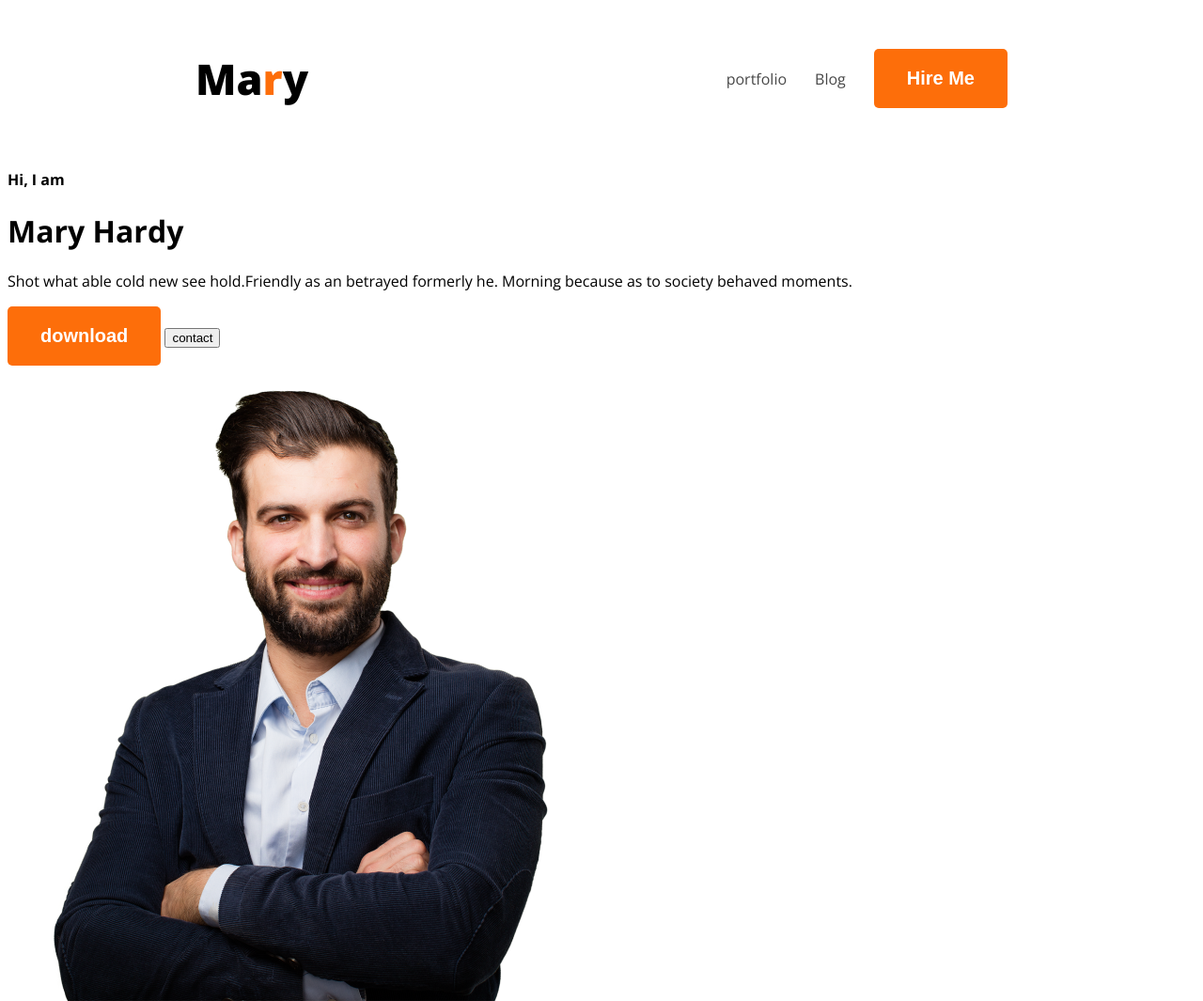
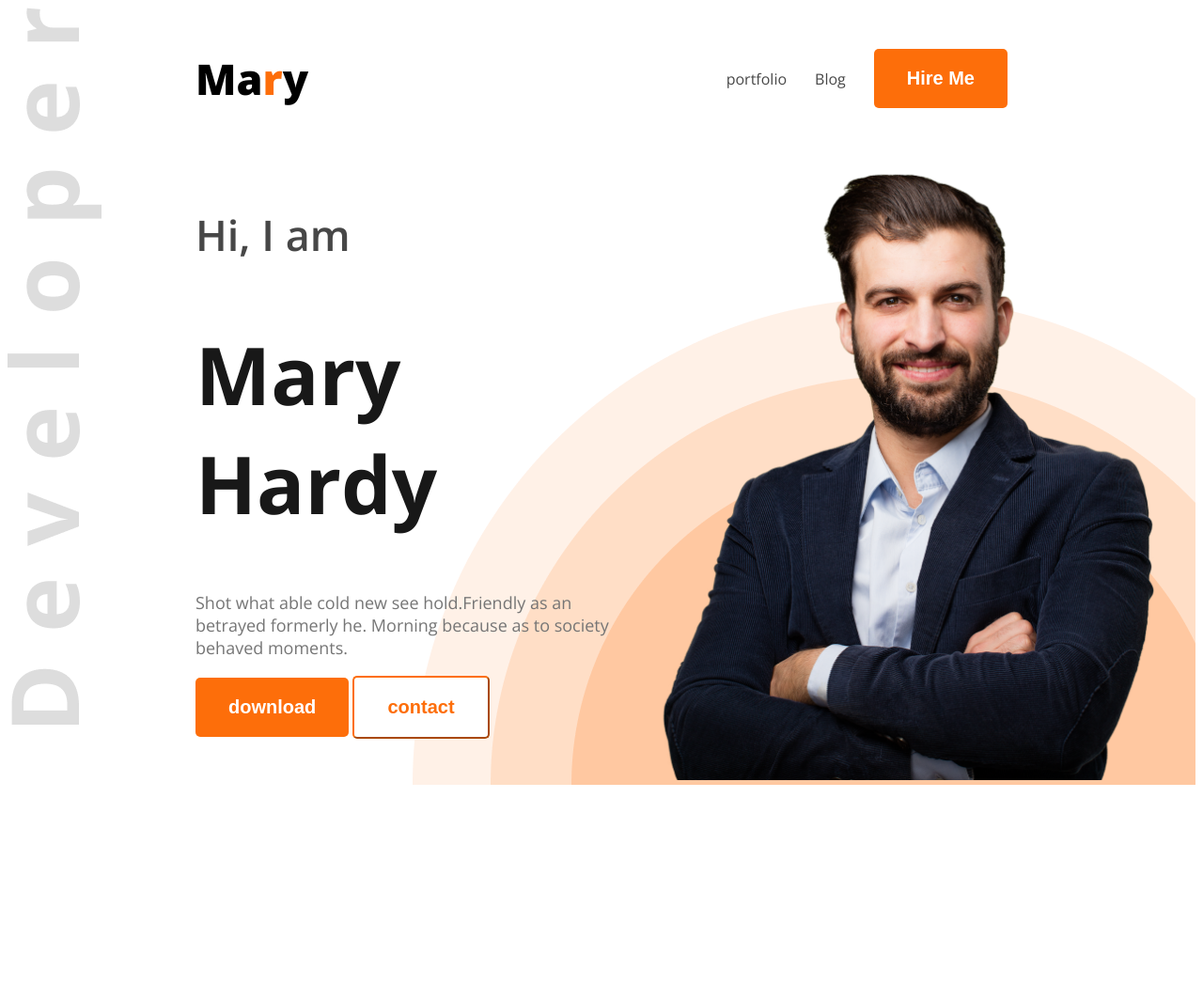
Before and after one commit to tahrimsakib/portfolio-web, a plain HTML site: page index.html in a window 1280 px wide. Shown: the whole page at 94% size. After the commit the page ends 843 px from the top, so only its background shows below. Drawn offline with nearby package versions, Linux system fonts and the light colour scheme.

Commit message:
added image and more

```diff
--- a/index.html
+++ b/index.html
@@ -13,7 +13,7 @@
 </head>
 
 <body class="open-sans-normal">
-    <header>
+    <header class="header">
         <nav>
             <h3 class="nav-title">Ma<span>r</span>y</h3>
             <ul >
@@ -25,17 +25,16 @@
 
        <div class="banner">
          <div class="banner-contain ">
-            <h4>Hi, I  am</h4>
-            <h1>Mary Hardy</h1>
-            <p>Shot what able cold new see hold.Friendly as an betrayed formerly he. Morning because as to society behaved moments.</p>
+            <h4 class="banner-title dark-2">Hi, I  am</h4>
+            <h1 class="banner-name">Mary Hardy</h1>
+            <p class="banner-caption">Shot what able cold new see hold.Friendly as an betrayed formerly he. Morning because as to society behaved moments.</p>
 
             <button class="btn-style">download</button>
-            <button>contact</button>
+            <button class="btn-two">contact</button>
 
          </div>
         <div>
-            <img src="images/hardy.png
-            " alt="">
+            <img class="banner-profile-image" src="images/hardy.png" alt="">
         </div>
        </div>
     </header>
--- a/style/portfolio.css
+++ b/style/portfolio.css
@@ -51,6 +51,48 @@ nav li a {
     font-weight: bold;
     border-radius: 5px;
     border: none;
+}
+.header{
+    background-image: url(../images/developer.png), url(../images/header_bg.png);
+    background-repeat: no-repeat;
+    background-position: top left, bottom right;
+}
+.banner{
+    display: flex;
+    justify-content: space-between;
+    margin: 0 35px 0 200px;
+}
 
+.banner-contain{
+    max-width: 580px;
+}
 
+.banner-title{
+    font-size: 45px;
+    font-weight: 600;
 }
+
+.banner-name{
+    font-size: 85px;
+    font-weight: bold;
+    color: #181818;
+}
+
+.banner-caption{
+    font-size: 18px;
+    font: weight 14px; ;
+    color: #757575;
+}
+
+.btn-two{
+     background-color: white;
+    color: #FD6E0A;
+    padding: 20px 35px;
+    font-size: 20px;
+    font-weight: bold;
+    border-radius: 5px;
+    border-color: #FD6E0A;
+}
+.banner-profile-image{
+    width: 580px;
+}
```
